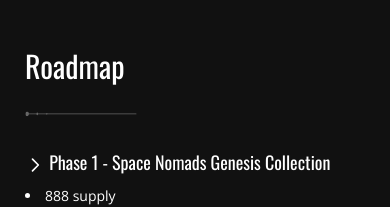
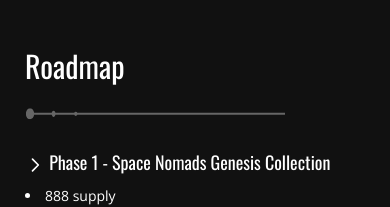
Before and after one commit to lteh0002/nomadlabs-mintsite, a SvelteKit app: page / in a window 390 px wide. Shown: the part 3608-3815 px from the top of the page. Built offline with nearby package versions, Linux system fonts and the light colour scheme.

Commit message:
Fixed image sizing issue

```diff
--- a/src/app.html
+++ b/src/app.html
@@ -2,9 +2,9 @@
 <html lang="en">
 	<head>
 		<meta charset="utf-8" />
-    <link rel="preload" href="/static/background.jpg">
-    <link rel="preload" href="/static/nl-fulllogo.png">
-		<link rel="icon" href="%sveltekit.assets%/NL White Logo.png" />
+    <link rel="preload" href="/background.jpg" as="image">
+    <link rel="preload" href="/nl-fulllogo.png" as="image">
+		<link rel="icon" href="%sveltekit.assets%/NL White Logo.png" as="image" />
     <title>Nomad Labs</title>
 		<meta name="viewport" content="width=device-width" />
 		%sveltekit.head%
--- a/src/routes/Roadmap.svelte
+++ b/src/routes/Roadmap.svelte
@@ -29,7 +29,7 @@
         class="flex lg:flex-row flex-col lg:gap-[110px] justify-center min-h-[650px]"
       >
         <img
-          class="lg:min-w-[600px] lg:min-h-[600px] max-h-[400px] w-[620px] rounded-[50px]"
+          class="lg:min-w-[600px] lg:min-h-[600px] max-h-[400px] w-[620px] rounded-[50px] m-auto"
           src="/nomadspeech.png"
           alt="nomadspeech"
           draggable="false"
@@ -38,17 +38,35 @@
           <h1 class="text-white sm:text-[48px] text-[30px] mb-[20px] mt-[45px] lg:mt-0">
             Roadmap
           </h1>
-          <svg class="sm:w-[261px] sm:h-[12px] w-[112px] h-[12px]" viewBox="0 0 261 12" fill="none" xmlns="http://www.w3.org/2000/svg">
+          <svg
+            width="261"
+            height="12"
+            viewBox="0 0 261 12"
+            fill="none"
+            xmlns="http://www.w3.org/2000/svg"
+          >
             <g clip-path="url(#clip0_166_71)">
-            <path d="M260.042 4.75843V6.85355H52.3211C52.0069 7.47161 51.434 7.90111 50.7687 7.90111C50.1034 7.90111 49.5121 7.49257 49.1979 6.85355H30.4402C30.163 8.06872 29.4238 8.94868 28.5922 8.94868C27.7606 8.94868 27.0029 8.08968 26.7441 6.85355H9.13224C8.76263 9.37818 7.0809 11.2952 5.04805 11.2952C3.0152 11.2952 1.33348 9.42008 0.963867 6.89546V4.80033C1.33348 2.23381 3.0152 0.316772 5.04805 0.316772C7.0809 0.316772 8.74415 2.23381 9.13224 4.75843H26.7441C27.0213 3.54326 27.7606 2.66331 28.5922 2.66331C29.4238 2.66331 30.1815 3.52231 30.4402 4.75843H49.1979C49.5121 4.14037 50.1034 3.71087 50.7687 3.71087C51.434 3.71087 52.0069 4.11942 52.3211 4.75843H260.042Z" fill="#666666"/>
-            <path d="M0.964744 4.75842V6.85354C0.927117 6.50466 0.927117 6.15487 0.964744 5.80598C0.927117 5.4571 0.927117 5.10731 0.964744 4.75842Z" fill="#666666"/>
+              <path
+                d="M260.042 4.75843V6.85355H52.3211C52.0069 7.47161 51.434 7.90111 50.7687 7.90111C50.1034 7.90111 49.5121 7.49257 49.1979 6.85355H30.4402C30.163 8.06872 29.4238 8.94868 28.5922 8.94868C27.7606 8.94868 27.0029 8.08968 26.7441 6.85355H9.13224C8.76263 9.37818 7.0809 11.2952 5.04805 11.2952C3.0152 11.2952 1.33348 9.42008 0.963867 6.89546V4.80033C1.33348 2.23381 3.0152 0.316772 5.04805 0.316772C7.0809 0.316772 8.74415 2.23381 9.13224 4.75843H26.7441C27.0213 3.54326 27.7606 2.66331 28.5922 2.66331C29.4238 2.66331 30.1815 3.52231 30.4402 4.75843H49.1979C49.5121 4.14037 50.1034 3.71087 50.7687 3.71087C51.434 3.71087 52.0069 4.11942 52.3211 4.75843H260.042Z"
+                fill="#666666"
+              />
+              <path
+                d="M0.964744 4.75842V6.85354C0.927117 6.50466 0.927117 6.15487 0.964744 5.80598C0.927117 5.4571 0.927117 5.10731 0.964744 4.75842Z"
+                fill="#666666"
+              />
             </g>
             <defs>
-            <clipPath id="clip0_166_71">
-            <rect width="259.17" height="11.0203" fill="white" transform="translate(0.871338 0.316772)"/>
-            </clipPath>
+              <clipPath id="clip0_166_71">
+                <rect
+                  width="259.17"
+                  height="11.0203"
+                  fill="white"
+                  transform="translate(0.871338 0.316772)"
+                />
+              </clipPath>
             </defs>
           </svg>
+
           <div class="lg:mt-[15px] mt-[20px] whitespace-normal max-w-[350px] sm:max-w-full">
             {#each Object.entries(data) as entry}
               <Item {entry} />
--- a/src/routes/Utility.svelte
+++ b/src/routes/Utility.svelte
@@ -45,7 +45,7 @@
 
         </div>
         <img
-            class="lg:min-w-[600px] lg:min-h-[600px] max-h-[400px] w-[620px] rounded-[50px]"
+            class="lg:min-w-[600px] lg:min-h-[600px] max-h-[400px] w-[620px] rounded-[50px] m-auto"
             src="/walkietalkie.png"
             alt="walkietalkie"
             draggable="false"
--- a/src/routes/about/+page.svelte
+++ b/src/routes/about/+page.svelte
@@ -55,9 +55,7 @@
   </div>
   <div class="lg:pt-[150px] lg:px-[350px] sm:px-[100px] px-[20px]">
     <div class="flex flex-col item gap-[150px]">
-      <div
-        class="flex lg:flex-row flex-col lg:gap-[110px] justify-center items-center"
-      >
+      <div class="flex lg:flex-row flex-col lg:gap-[110px] justify-center items-center">
         <img
           class="lg:min-w-[600px] lg:min-h-[600px] max-h-[400px] w-[620px] rounded-[50px]"
           src="/ufo.jpeg"
@@ -82,7 +80,7 @@
           </svg>
           <div class="">
             <p
-              class="text-white desc sm:text-[18px] text-[14px] text-justify sm:max-w-full"
+              class="text-white desc sm:text-[18px] text-[14px] text-justify max-w-[350px] sm:max-w-full"
             >
               We are a forward-thinking Web-as-a-Service (WaaS) studio based in
               Asia, dedicated to pushing the boundaries of what's possible in
@@ -94,9 +92,7 @@
         </div>
       </div>
 
-      <div
-        class="flex flex-col lg:flex-row lg:gap-[110px] sm:items-center justify-center wedo-container"
-      >
+      <div class="flex flex-col lg:flex-row lg:gap-[110px] sm:items-center justify-center wedo-container">
         <div class="flex flex-col sm:min-w-[510px] wedo-desc">
           <h1
             class="text-white sm:text-[48px] text-[30px] mb-[12px] mt-[50px] lg:mt-[0px]"
@@ -182,7 +178,7 @@
                 </p>
               </div>
               <div
-                class="text-white sm:min-w-[250px] sm:w-[250px] max-h-[300px] h-[300px] border flex flex-col pt-[30px] lg:pt-[40px] m-[auto] border-round px-[25px]"
+                class="text-white sm:min-w-[250px] w-[250px] max-h-[300px] h-[300px] border flex flex-col pt-[30px] lg:pt-[40px] m-[auto] border-round px-[25px]"
               >
                 <h1 class="text-[24px]">02 - Innovative</h1>
                 <p class="description-about-us">
```
